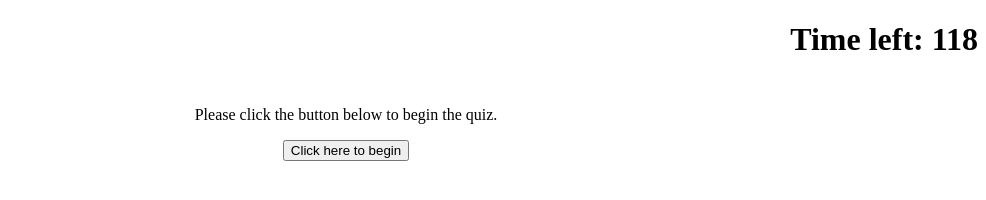
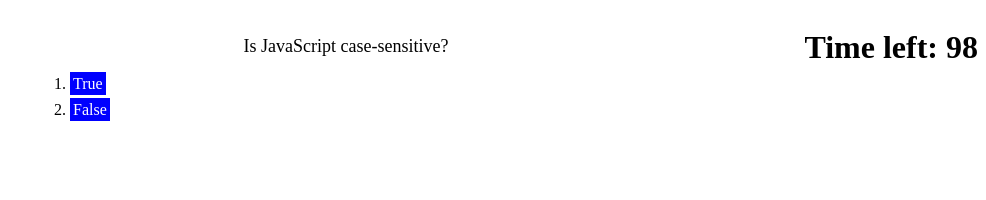
Before and after one commit to ryryp97/Coding-Quiz, a plain HTML site: page index.html in a window 1280 px wide. Both pictures are taken after a click on the button "Click here to begin". Shown: the whole page, without its empty margins (294-1280 px from the left). Drawn offline with Linux system fonts and the light colour scheme.

Commit message:
added more functionality to the start button to hide the start page and display the first question along with the timer

```diff
--- a/index.html
+++ b/index.html
@@ -10,16 +10,16 @@
     <h1 class="time"></h1>
 
     <div class="container">
-        <div class="start-page">
+        <div id="start-page">
             <p>Please click the button below to begin the quiz.</p>
             <button type="button" id="startBtn">Click here to begin</button>
         </div>
 
-        <div class="hide" class="question">
+        <div class="hide" id="question-one">
             <p>Is JavaScript case-sensitive?</p>
             <ol>
-                <li><span class="correct" class="answer">True</span></li>
-                <li><span class="answer">False</span></li>
+                <li><span class="correct">True</span></li>
+                <li><span>False</span></li>
             </ol>
         </div>
 
--- a/script.js
+++ b/script.js
@@ -1,56 +1,83 @@
 
-//This code controls the timer for the quiz
+//This variable stores the element where time will be displayed
 var timeEl = document.querySelector(".time");
+
 //This value controls how many seconds the timer is counting down from
-var secondsLeft = 120;
+var secondsLeft = 100;
 
 var score = 0;
 
-var correctAnswer = document.getElementById("correct");
+//These variables are storing the locations of certain elements
 
-var answers = document.querySelectorAll("span");
+var startPage = document.getElementById("start-page");
+
+var question = document.getElementById("question-one");
+
+var correctAnswer = document.getElementsByClassName("correct");
+
+var answer = document.querySelectorAll("span");
 
 var startBtn = document.getElementById("startBtn");
 
+
 function setTime() {
-    var timerInterval = setInterval(function() {
+  var timerInterval = setInterval(function () {
     secondsLeft--;
     timeEl.textContent = "Time left: " + secondsLeft;
 
-      if(secondsLeft === 0) {
+    if (secondsLeft === 0) {
       clearInterval(timerInterval);
-        sendMessage();
+      // sendMessage();
     }
 
   }, 1000); //This number here is in milliseconds so every 1000 ms = 1 second
 };
+
+function hideStart() {
+  startPage.setAttribute("style", "display: none");
+};
+
+
+function startQuiz() {
+  question.setAttribute("style", "display: block");
+};
+
+
 //This is calling on the countdown timer function, will put this in with a button that starts the quiz
 // setTime();
 
 
-// for (var i=0; i < answers.length; i++) {
-//   answers[i].addEventListener("mouseover", mouseOver() );
 
-//   answers[i].addEventListener("mouseout", mouseOut());
+
+// answer.addEventListener("mouseover", mouseOver);
+
+// answer.addEventListener("mouseout", mouseOut);
+
+
+// for (var i = 0; i < answer.length; i++) {
+//   function mouseOver() {
+//     answer[i].setAttribute("style", "background-color: purple");
+//   };
+
+//   function mouseOut() {
+//     answer[i].setAttribute("style", "background-color: blue");
+//   };
 // };
 
+console.log(answer);
 
+console.log(startPage);
 
-// function mouseOver() {
-//   answers.setAttribute("style", "background-color: purple");
-// };
+console.log(question);
 
-// function mouseOut() {
-//   answers.setAttribute("style", "background-color: blue");
-// };
-
-
-  console.log(answers.length);
-
+for (var i = 0; i < answer.length; i++) {
+  answer[i].addEventListener("click", function () {
+    console.log("test");
+  });
+};
 
 
 
 startBtn.addEventListener("click", setTime);
-
-
-  // correctAnswer.addEventListener("click", addScore());
+startBtn.addEventListener("click", hideStart);
+startBtn.addEventListener("click", startQuiz);
--- a/style.css
+++ b/style.css
@@ -1,9 +1,14 @@
 h1 {
     text-align: right;
+    float: right;
 }
 
 .hide {
     display: none;
+}
+
+p {
+    font-size: large;
 }
 
 .container {
@@ -16,6 +21,8 @@ h1 {
 li {
     text-align: left;
     padding-bottom: 5px;
+    margin-top: 3px;
+    margin-bottom: 3px;
 }
 
 li span {
```
Lines whose indentation alone changed are shown as unchanged.
